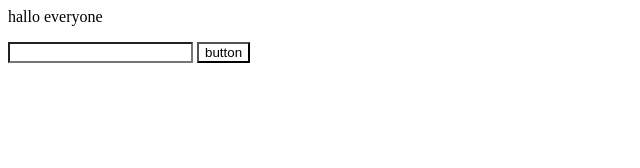
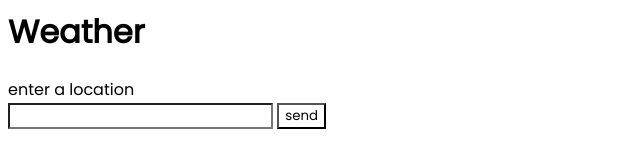
Before and after one commit to nyxsys/weatherapp, a plain HTML site: page public/index.html in a window 1280 px wide. Shown: the whole page, without its empty margins (0-640 px from the left). Drawn offline with nearby package versions, Linux system fonts and the light colour scheme.

Commit message:
working on frontend

```diff
--- a/public/index.html
+++ b/public/index.html
@@ -1,13 +1,18 @@
 <head>
-    <title>weatherwebapp</title>
+    <title>what's the weather?</title>
     <script src = "https://code.jquery.com/jquery-2.2.3.min.js"></script>
     <script src = "script.js"></script>
     <link rel="stylesheet" href="style.css" type="text/css" />
 </head>
 
 <body>
+    <h1>Weather</h1>
+    <div>
+    <span>enter a location</span>
+    <form onsubmit="push(); return false;">
+    <input class="location"></input>
+    <input type="submit" value="send"></input>
+    </form>
+    </div>
 
-    <p> hallo everyone</p>
-    <input class="location"></input>
-    <button onclick="test()">button</button>
 </body>
--- a/public/script.js
+++ b/public/script.js
@@ -1,6 +1,12 @@
 
 
+function push(){
+    console.log("submitting")
+    var location = $(".location").val();
+    console.log(location);
 
+    $(".location").val("");
+}
 
 
 function test(){
--- a/public/style.css
+++ b/public/style.css
@@ -1,9 +1,11 @@
+@import url(https://fonts.googleapis.com/css?family=Poppins);
+
+body{
+    font-family: Poppins;
+}
 
 input{
+    font-family: Poppins;
     background-color:white;
     color:black;
 }
-button{
-    background-color:white;
-    color:black;
-}
```
Also changed, not shown: server.js (+3 -4 lines).
